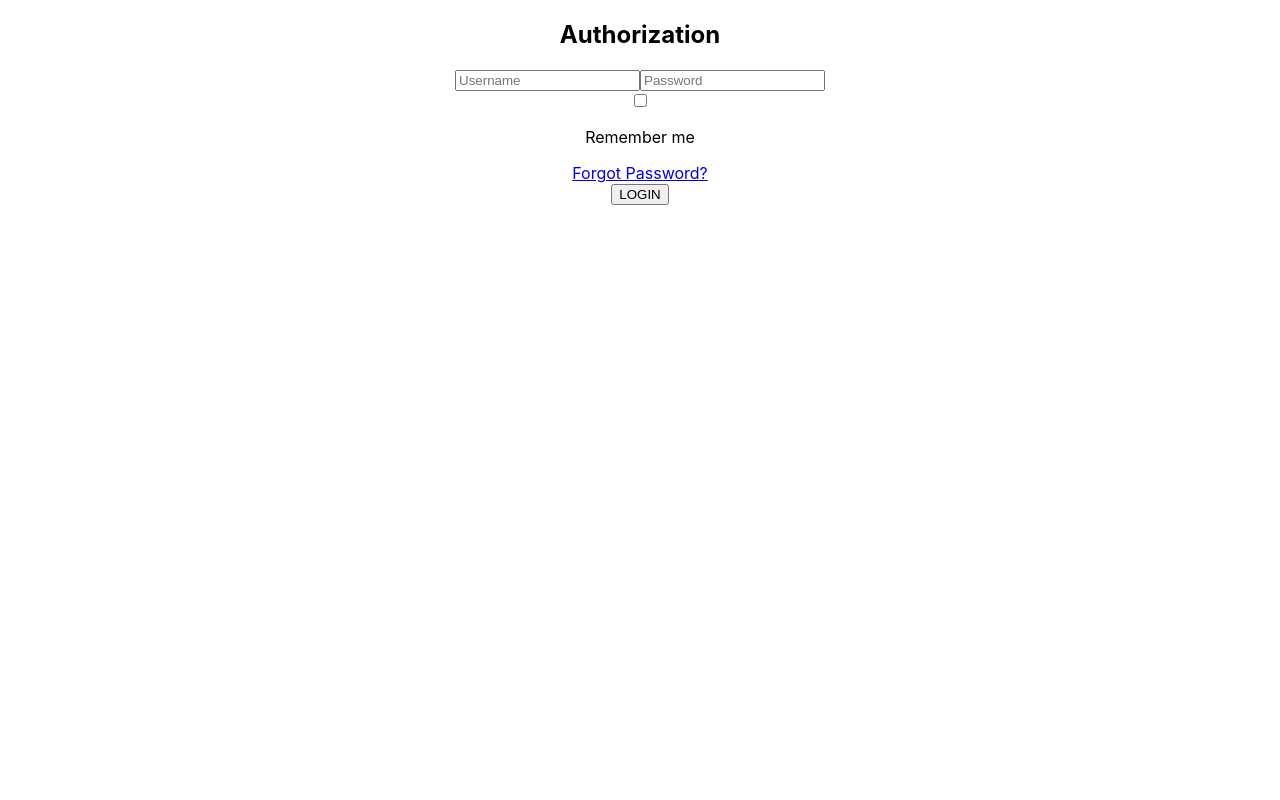
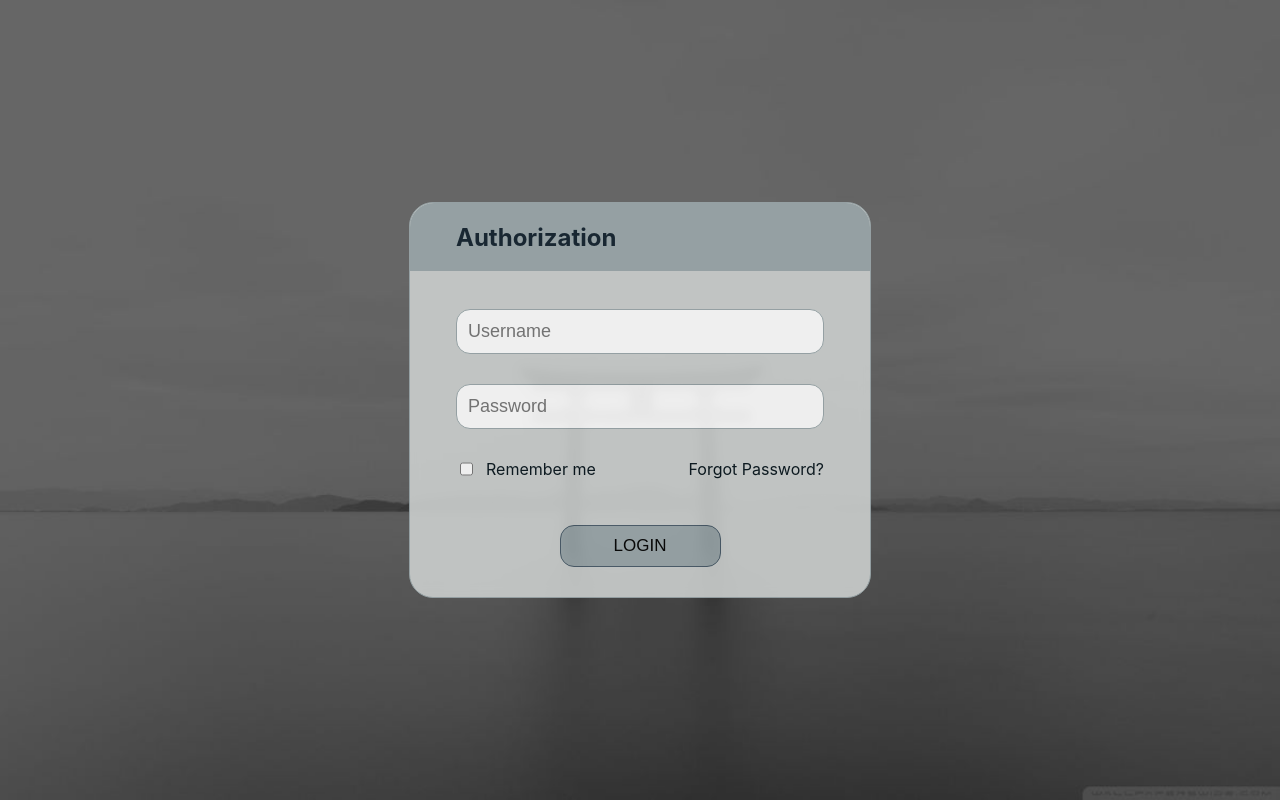
Before and after one commit to MatthewFairchild24/messanger_for_diller, a React (Create React App) app: page / in a window 1280 px wide. Built offline with nearby package versions, Linux system fonts and the light colour scheme.

Commit message:
Сделал макет авторизации, пока не соображаю как должно выглядеть

```diff
--- /dev/null
+++ b/src/_color.sass
@@ -0,0 +1,6 @@
+$black-blue: #06141B;
+$dark-blue: #11212D;
+$blue-green: #253725;
+$dark-grey: #4A5C6A;
+$grey: #9BA8AB;
+$white-grey: #CCD0CF;
--- /dev/null
+++ b/src/form/authForm/authForm.module.scss
@@ -0,0 +1,100 @@
+@import '../../_color.sass';
+
+.authForm{
+
+    .container_AF{
+        display: flex;
+        flex-direction: column;
+        align-items: center;
+        width: 460px;
+        max-width: 500px;
+        border: 1px solid $grey;
+        border-radius: 24px;
+        background: $white-grey;
+        backdrop-filter: blur(6px);
+        opacity: calc(0.9);
+
+
+
+        .container_header{
+            background-color: $grey;
+            width: 100%;
+            color: $dark-blue;
+            border-radius: 24px 24px 0 0;
+
+            h2{
+                padding-left: 10%;
+            }
+
+        }
+
+        .container_enter{
+            display: flex;
+            flex-direction: column;
+            width: 80%;
+            margin-top: 5%;
+
+
+            .inputForm{
+                border: 1px solid $grey;
+                border-radius: 14px;
+                padding: 3%;
+                margin: 4% 0;
+                font-size: 18px;
+                transition: 1.4s;
+            }
+
+            .inputForm:hover{
+                transform: scale(1.02);
+            }
+        }
+
+        .container_remember_forgot{
+            width: 80%;
+            display: flex;
+            flex-direction: row;
+            align-items: center;
+            justify-content: space-between;
+
+
+
+            .remember{
+                display: flex;
+                flex-direction: row;
+
+                p{
+                    padding-left: 10px;
+                    color: $black-blue;
+                }
+
+            }
+
+            .forgot{
+                a{
+                    text-decoration: none;
+                    color: $black-blue;
+                }
+
+                a:hover{
+                    color: $dark-blue;
+                }
+            }
+        }
+        .button_login{
+            padding: 10px 20px;
+            width: 35%;
+            margin: 30px 0;
+            border-radius: 14px;
+            border: 1px solid $dark-grey;
+            background-color: $grey;
+            transition: 1.6s;
+
+            font-size: 17px;
+
+        }
+
+        .button_login:hover{
+            transform: scale(1.15);
+        }
+    }
+}
--- a/src/form/authForm/authFrom.tsx
+++ b/src/form/authForm/authForm.tsx
@@ -1,6 +1,16 @@
-import styles from './authFrom.module.scss'
+import styles from './authForm.module.scss'
 
 export default function AuthForm(){
+    const handlerForgotClick = (event:React.MouseEvent<HTMLAnchorElement>) =>{
+        event.preventDefault()
+        alert('Это пробная штука, потом будет логика для забывашек')
+    }
+
+    const handlerButtonClick = (event:React.MouseEvent<HTMLButtonElement>) => {
+        event.preventDefault()
+        alert('Поздравляю вы успешно авторизовались не вводя ничего ;)')
+    }
+
     return(<>
         <form className={styles.authForm}>
             <div className={styles.container_AF}>
@@ -13,14 +23,14 @@ export default function AuthForm(){
                 </div>
                 <div className={styles.container_remember_forgot}>
                     <div className={styles.remember}>
-                        <input type="checkbox"/>
+                        <input type="checkbox" />
                         <p>Remember me</p>
                     </div>
                     <div className={styles.forgot}>
-                        <a href="#">Forgot Password?</a>
+                        <a href="#" onClick={handlerForgotClick}>Forgot Password?</a>
                     </div>
                 </div>
-                <button className={styles.button_login}>LOGIN</button>
+                <button className={styles.button_login} onClick={handlerButtonClick}>LOGIN</button>
             </div>
         </form>
     </>)
--- a/src/form/authForm/authFrom.module.scss
+++ /dev/null
@@ -1,34 +0,0 @@
-.autForm{
-
-    .container_AF{
-        display: flex;
-        align-items: center;
-        max-width: 300px;
-        border: 1px solid #000;
-
-        .container_header{
-
-        }
-
-        .container_enter{
-            .inputForm{
-
-            }
-        }
-
-        .container_rememeber_forgot{
-            .remember{
-
-            }
-
-            .forgot{
-                a{
-                    text-decoration: none;
-                }
-            }
-        }
-        .button_login{
-
-        }
-    }
-}
--- a/src/pages/authPage/authPage.module.scss
+++ b/src/pages/authPage/authPage.module.scss
@@ -1,7 +1,12 @@
 .section_authpage{
     display: flex;
-    text-align: center;
+    align-items: center;
     justify-content: center;
+
     width: 100%;
-    height: 100%;
+    height: 100vh;
+
+    background: url('../../../public/image/back.jpg')  no-repeat fixed ;
+    background-size: cover;
+
 }
--- a/src/pages/authPage/authPage.tsx
+++ b/src/pages/authPage/authPage.tsx
@@ -1,5 +1,5 @@
 import styles from './authPage.module.scss'
-import AuthForm from '../../form/authForm/authFrom'
+import AuthForm from '../../form/authForm/authForm'
 
 
 export default function AuthPage(){
```
Also changed, not shown: public/image/back.jpg (added).
